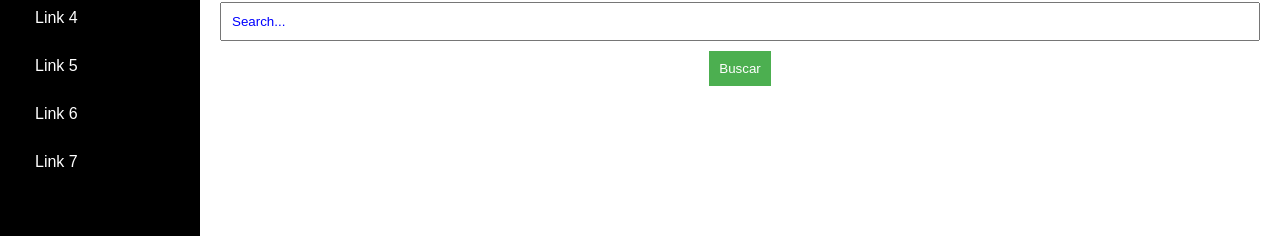
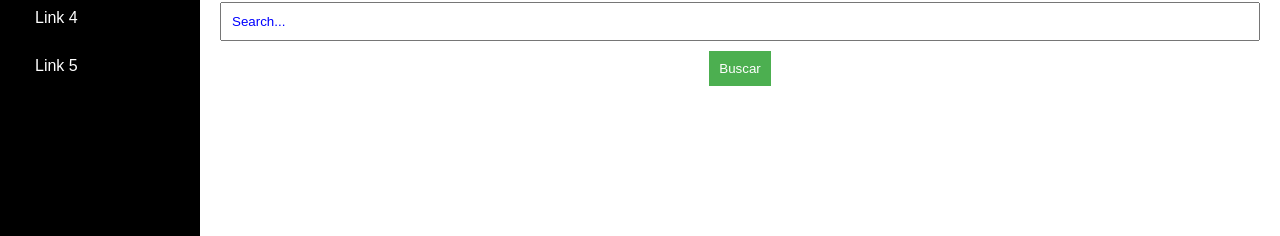
Before and after one commit to lucasjerez94/-practicing-react, a React (Create React App) app: page / in a window 1280 px wide. Shown: the part 425-661 px from the top of the page. Built offline with nearby package versions, Linux system fonts and the light colour scheme.

Commit message:
nuevos estilos

```diff
--- a/src/components/MainContent/Maincontent.jsx
+++ b/src/components/MainContent/Maincontent.jsx
@@ -1,5 +1,5 @@
-import {Sidebar} from '../Sidebar/Sidebar';
-import {SearchBar} from '../searchbar/Searchbar';
+import {Sidebar} from './Sidebar';
+import {SearchBar} from './Searchbar';
 
 export const Maincontent = () => {
     return(
--- a/src/components/Sidebar/Sidebar.jsx
+++ b/src/components/MainContent/Sidebar.jsx
@@ -9,8 +9,6 @@ export const Sidebar = () => {
                     <li><a href="#">Link 3</a></li>
                     <li><a href="#">Link 4</a></li>
                     <li><a href="#">Link 5</a></li>
-                    <li><a href="#">Link 6</a></li>
-                    <li><a href="#">Link 7</a></li>
                 </ul>
             </nav>
         </div>
```
Also changed, not shown: src/components/MainContent/Searchbar.jsx (renamed from src/components/searchbar/Searchbar.jsx).
